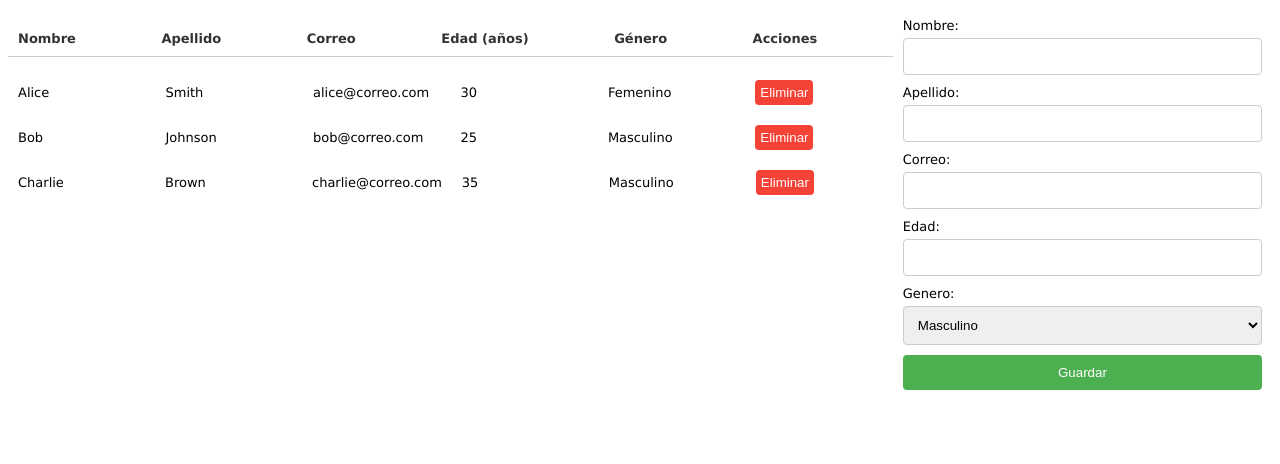
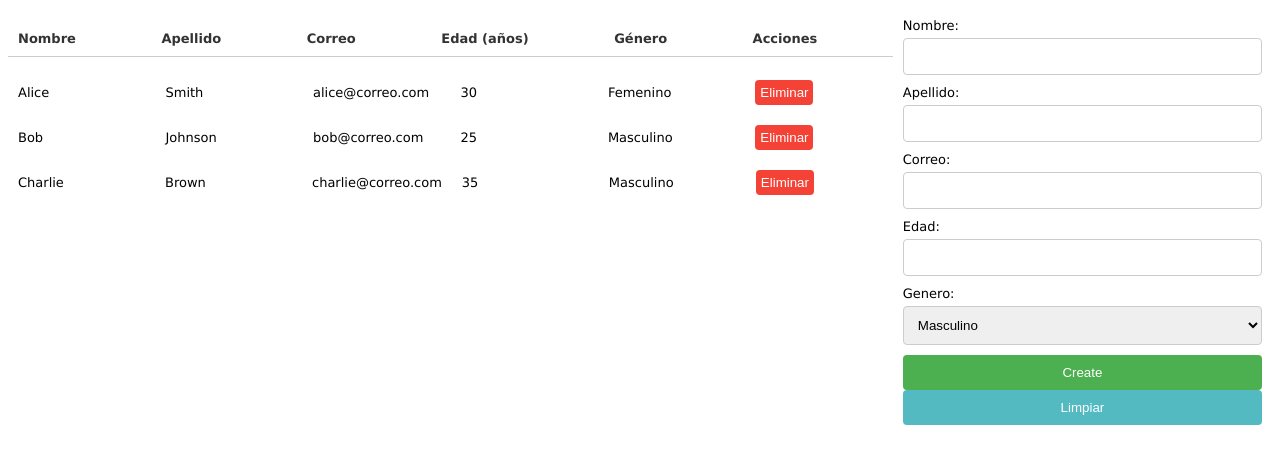
Before and after one commit to DarlynZen/app-first-Project, an Angular app: page / in a window 1280 px wide. Shown: the top 464 px of the page. Built offline with nearby package versions, Linux system fonts and the light colour scheme.

Commit message:
Refactor user form handling: update create method, enhance validation, and adjust button labels

```diff
--- a/src/app/home/home.html
+++ b/src/app/home/home.html
@@ -2,5 +2,6 @@
     <!-- () para salida, [] para entrada
     user-list esta usando el alias de users -->
     <app-user-list [users]="usersActive" (onDelete)="delete($event)" (onEdit)="edit($event)"></app-user-list>
-    <app-user-form (onCreate)="usersActive = [...usersActive, $event]" [editUser]="userSelected"></app-user-form>
+<!--<app-user-form (onCreate)="usersActive = [...usersActive, $event]" [editUser]="userSelected"></app-user-form>-->
+    <app-user-form (onCreate)="create($event)" [editUser]="userSelected"></app-user-form>
 </div>
--- a/src/app/home/home.ts
+++ b/src/app/home/home.ts
@@ -1,4 +1,4 @@
-import { Component } from '@angular/core';
+import { Component, OnInit } from '@angular/core';
 import { UserList } from "./users/user-list/user-list";
 import { UserForm } from "./users/user-form/user-form";
 import { IUser } from './users/interfaces/user';
@@ -43,7 +43,24 @@ export class Home {
     }
   }
 
+  create(user: IUser & Partial<{id: number}>) {
+    //si el id es diferente de indefinido y nulo, entonces se esta editando
+    if(user.id !== undefined && user.id !== null) {
+      const index = this.usersActive[user.id] ? user.id : -1; //si el id existe en la lista, se asigna su índice, de lo contrario se asigna -1 para indicar que no es un usuario existente
 
+      if(index == -1) {
+        alert("No existe el usuario a editar");
+        return;
+      }
 
+      //se actualiza el usuario existente en la lista con los nuevos datos proporcionados
+      //Omit se utiliza para crear un nuevo tipo que excluye la propiedad 'id' del tipo original, lo que significa que el objeto user no debe incluir la propiedad 'id' al ser emitido, ya que el id se maneja internamente en el componente Home y no debe ser modificado por el componente UserForm.
+      this.usersActive[index] = user as Omit<IUser & Partial<{id: number}>, 'id'>;
+      return;
+    }
 
+    //si el id es indefinido o nulo, entonces se esta creando un nuevo usuario, por lo tanto se agrega a la lista de usuarios activos
+    //la linea reasigna el arreglo de usersActive con un arreglo nuevo, donde se agrego un user de tipo IUser al final del arreglo
+    this.usersActive = [...this.usersActive, user as IUser];
+  }
 }
--- a/src/app/home/users/user-form/user-form.css
+++ b/src/app/home/users/user-form/user-form.css
@@ -42,3 +42,16 @@ button{
 button:hover{
   background-color: #45a049;
 }
+
+button:nth-last-of-type(1){
+  padding: 10px;
+  background-color: #53bac2;
+  color: white;
+  border: none;
+  border-radius: 4px;
+  cursor: pointer;
+}
+
+reset:hover{
+  background-color: #4eafb6;
+}
--- a/src/app/home/users/user-form/user-form.html
+++ b/src/app/home/users/user-form/user-form.html
@@ -24,6 +24,6 @@
     </select>
   </div>
 
-  <button type="button" (click)="onSubmit()">Guardar</button>
-
+  <button type="button" (click)="onSubmit()">{{title}}</button>
+  <button type="button" (click)="reset()">Limpiar</button>
 </form>
--- a/src/app/home/users/user-form/user-form.ts
+++ b/src/app/home/users/user-form/user-form.ts
@@ -21,10 +21,12 @@ export class UserForm {
   lastname = "";
   email = "";
   age = 0;
-  gender = "";
+  gender = "Masculino";
   isEditMode = false;
-  //inicialmente sera nulo
-  id: number | null = null;
+  //inicialmente sera indefinido, con ningun valor ni siquiera el nulo
+  id: number | undefined;
+
+  title = "Create";
 
   constructor() {
     //metodo constructor es el primer metodo en ejecutarse cuando se crea una instancia de la clase, es decir, cuando se crea un nuevo objeto de tipo UserForm. Es común usar el constructor para inicializar propiedades o configurar el estado inicial del componente.
@@ -39,7 +41,7 @@ export class UserForm {
   }
 
   ngOnChanges(){
-    //si editUser es diferente de nulo
+    //si editUser es diferente de indefinido
     if(this.editUser) {
       this.name = this.editUser.name;
       this.lastname = this.editUser.lastname;
@@ -48,6 +50,8 @@ export class UserForm {
       this.gender = this.editUser.gender;
       this.isEditMode = true;
       this.id = this.editUser.id;
+
+      this.title = "Edit";
 
       this.InputName.nativeElement.value = this.name;
       this.InputLastname.nativeElement.value = this.lastname;
@@ -83,6 +87,21 @@ export class UserForm {
       return;
     }
 
+    if(this.name.trim().length < 3){
+      alert("El nombre debe tener al menos 3 caracteres.");
+      return;
+    }
+
+    if(this.lastname.trim().length < 3){
+      alert("El apellido debe tener al menos 3 caracteres.");
+      return;
+    }
+
+    if(!this.email.match(/^[^\s@]+@[^\s@]+\.[^\s@]+$/)) {
+      alert("El correo debe tener un formato válido.");
+      return;
+    }
+
     if(this.age <= 0) {
       alert("Por favor, ingrese una edad válida.");
       return;
@@ -95,7 +114,7 @@ export class UserForm {
       email:this.email,
       age:this.age,
       gender:this.gender as IGender,
-      id: this.id ?? Date.now(), //si id es nulo, se asigna un valor único basado en la fecha actual, de lo contrario se asigna el valor de id existente (en caso de edición)
+      id: this.id, //si id es nulo, se asigna un valor único basado en la fecha actual, de lo contrario se asigna el valor de id existente (en caso de edición)
     });
 
     this.reset();
@@ -108,7 +127,9 @@ export class UserForm {
     this.age = 0;
     this.gender = "Masculino";
     this.isEditMode = false;
-    this.id = null;
+    //el undefined no se asigna, pero es una excepcion en este caso para indicar que no hay un id asignado, ya que el id se maneja internamente en el componente Home y no debe ser modificado por el componente UserForm, por lo tanto se asigna undefined para indicar que no hay un id asignado, en lugar de null o un valor numérico específico.
+    this.id = undefined;
+    this.title = "Create";
 
     this.InputName.nativeElement.value = "";
     this.InputLastname.nativeElement.value = "";
```
